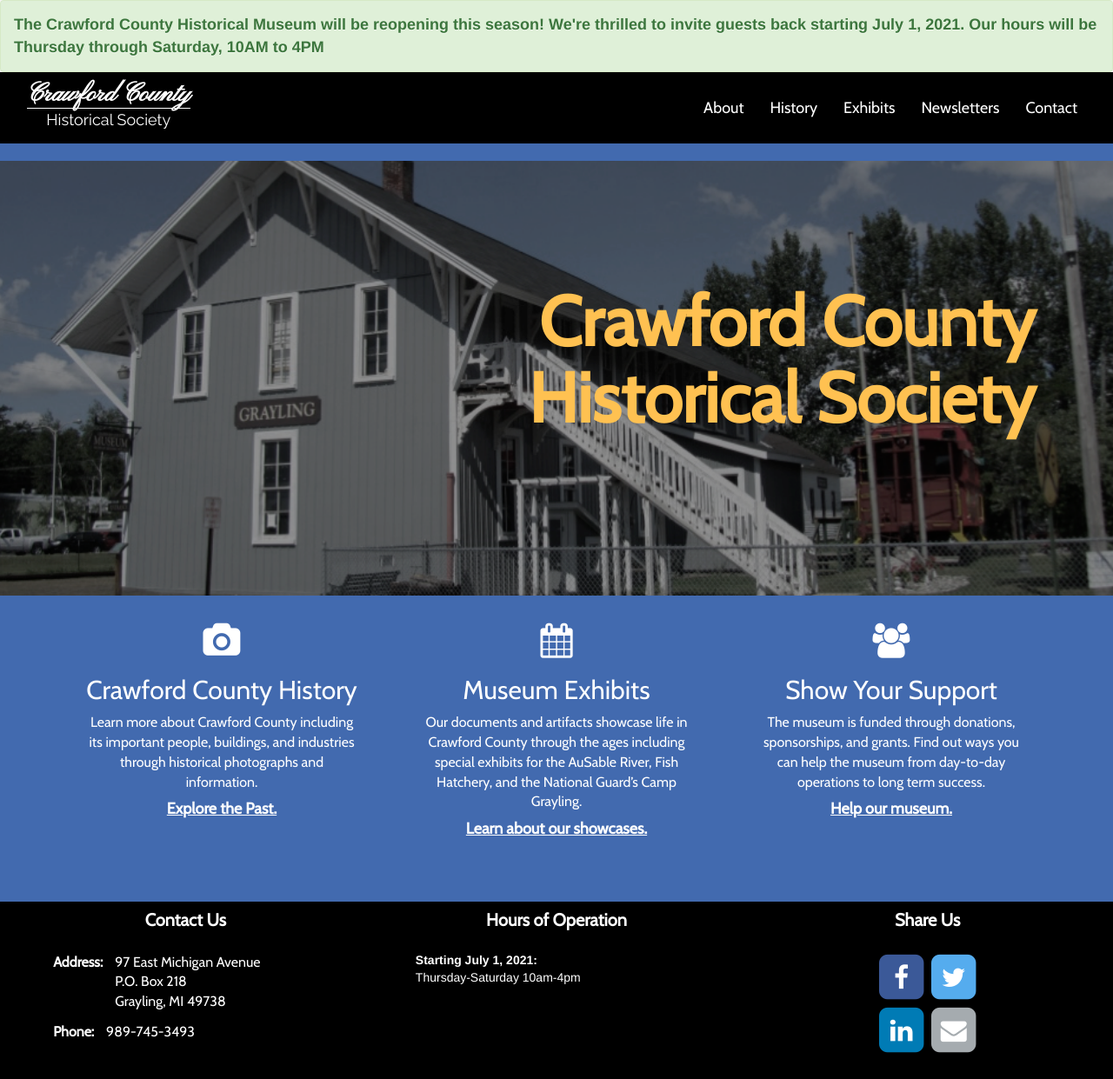
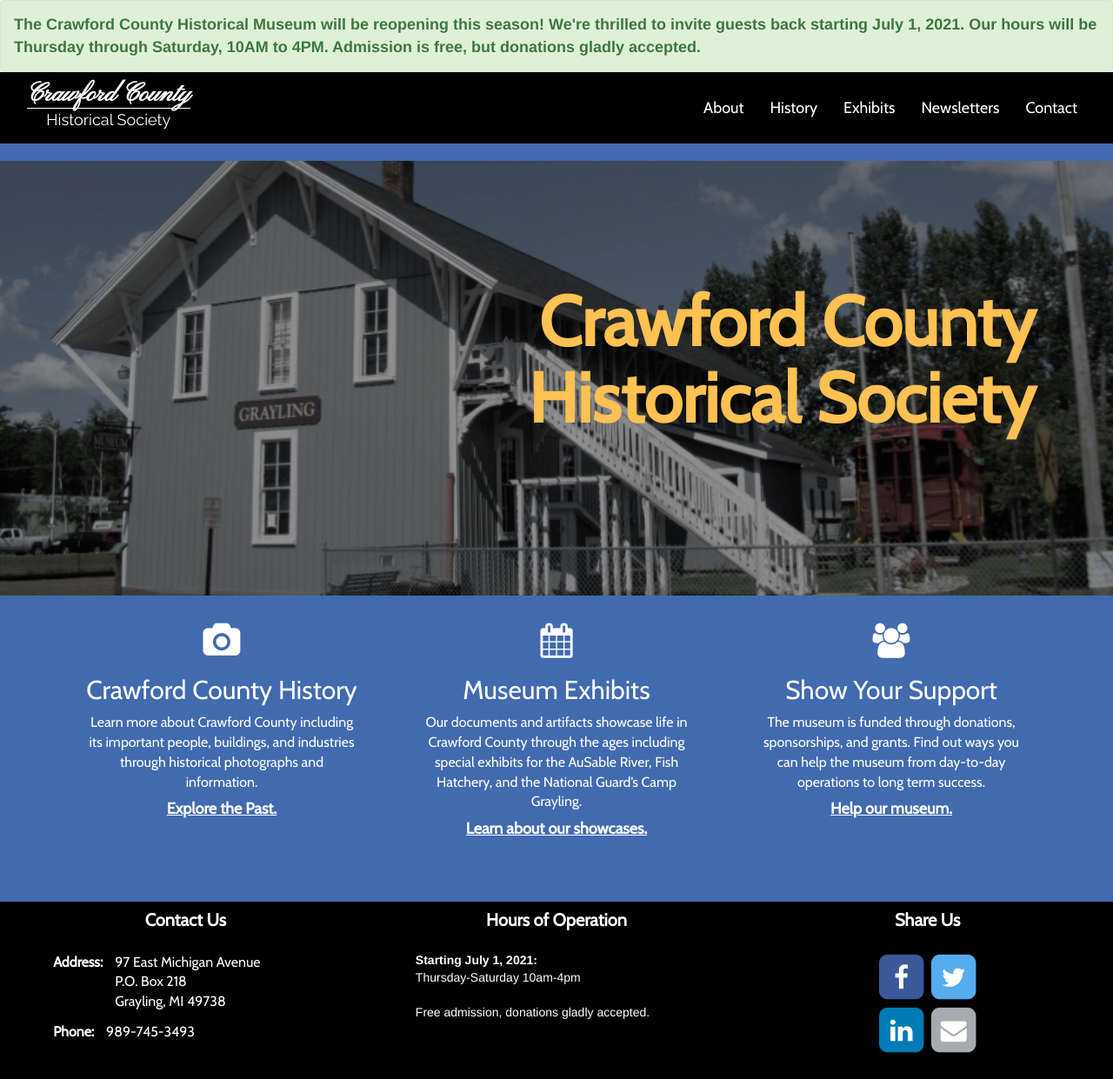
Before and after one commit to courtneyring/CrawfordCounty, a website: page index.html at #/index in a window 1280 px wide. Shown: the whole page at 87% size. Drawn offline with nearby package versions, Linux system fonts and the light colour scheme; some packages are replaced by stand-ins of ours; a web font is replaced by a local one.

Commit message:
copy updates

```diff
--- a/index.html
+++ b/index.html
@@ -65,7 +65,7 @@
 
 </head>
 <body >
-    <div class='alert alert-success' style='margin-bottom: 0px; font-weight: bold; font-size: 18px;'>The Crawford County Historical Museum will be reopening this season! We're thrilled to invite guests back starting July 1, 2021. Our hours will be Thursday through Saturday, 10AM to 4PM</div>
+    <div class='alert alert-success' style='margin-bottom: 0px; font-weight: bold; font-size: 18px;'>The Crawford County Historical Museum will be reopening this season! We're thrilled to invite guests back starting July 1, 2021. Our hours will be Thursday through Saturday, 10AM to 4PM. Admission is free, but donations gladly accepted.</div>
     <nav class="navbar" role="navigation">
         <div class="navbar-header">
             <a class="navbar-brand navbar-brand-mobile" href="/#/index">
@@ -120,7 +120,8 @@
             <div class="col-xs-12 col-sm-6 col-md-4 col-lg-4 footer-col">
                 <h4 class="footer-title">Hours of Operation</h4>
                     <strong>Starting July 1, 2021:</strong><br>
-                    Thursday-Saturday 10am-4pm<br>
+                    Thursday-Saturday 10am-4pm<br><br>
+                    Free admission, donations gladly accepted.
                 </p>
 
                 <!-- <p>Sign up for our newsletter!</p>
```
Also changed, not shown: app/components/contact/index.html (+2 -1 lines).
